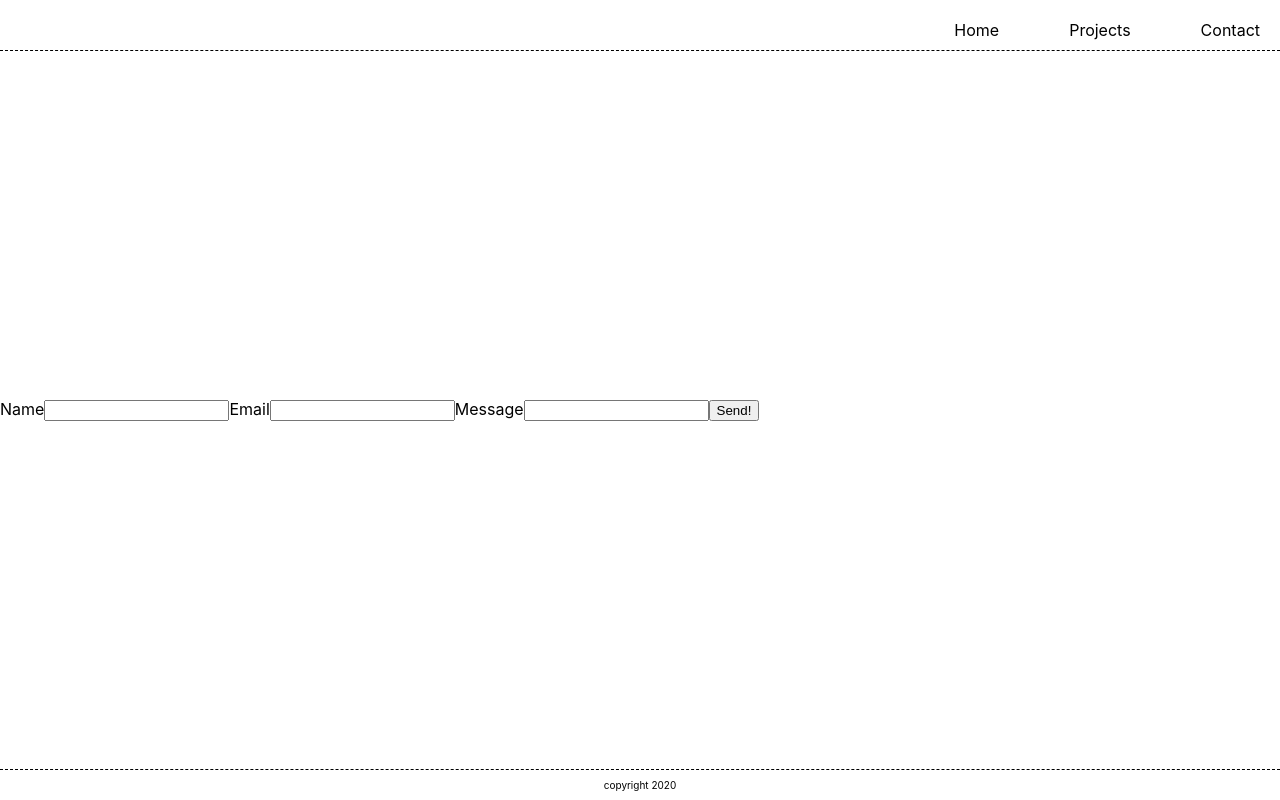
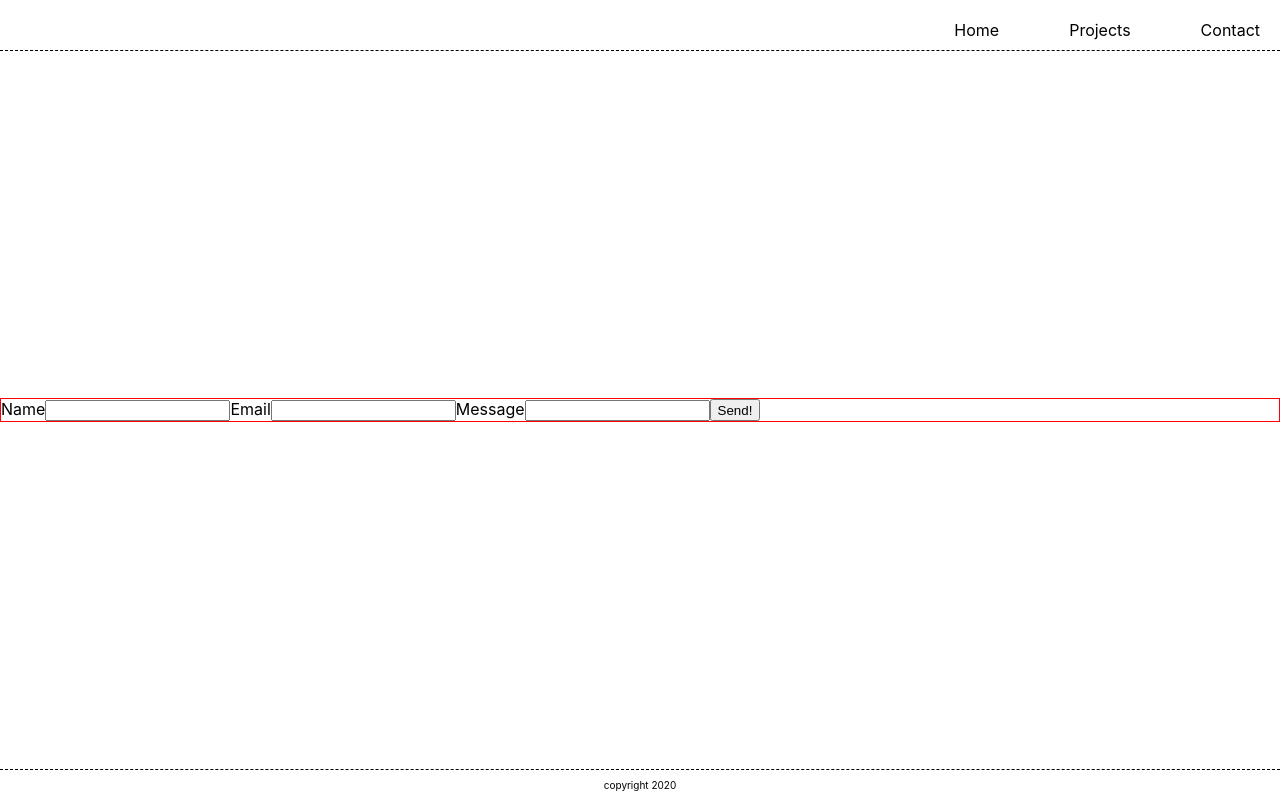
Before and after one commit to Miguelperalta723/Portfolio, a React (Create React App) app in the folder front-end/: page /contact in a window 1280 px wide. Built offline with nearby package versions, Linux system fonts and the light colour scheme.

Commit message:
form styling

```diff
--- a/front-end/src/App.scss
+++ b/front-end/src/App.scss
@@ -23,6 +23,13 @@
         }
     }
 
+    .form-container{
+        border: 1px solid red;
+        form {
+            display: flex;
+        }
+    }
+
     .footer {
         // border: 1px solid red;
         height: 30px;
--- a/front-end/src/components/contact.js
+++ b/front-end/src/components/contact.js
@@ -4,7 +4,7 @@ const Contact = () => {
     const [ sender , setSender] = useState({name: "", email: "", message: ""})
 
     return(
-        <div>
+        <div className="form-container">
             <form>
                 <label>
                     Name
```
